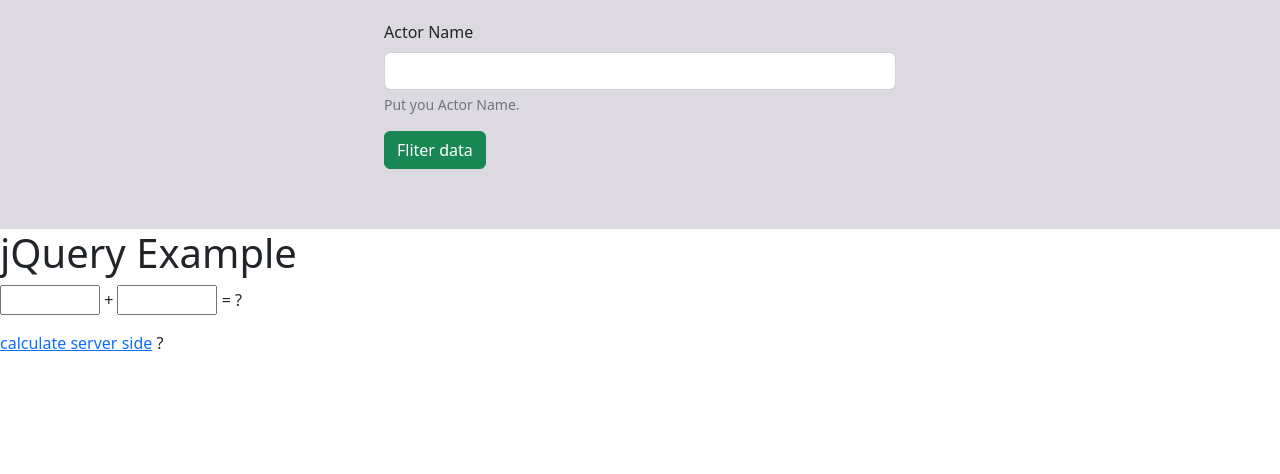
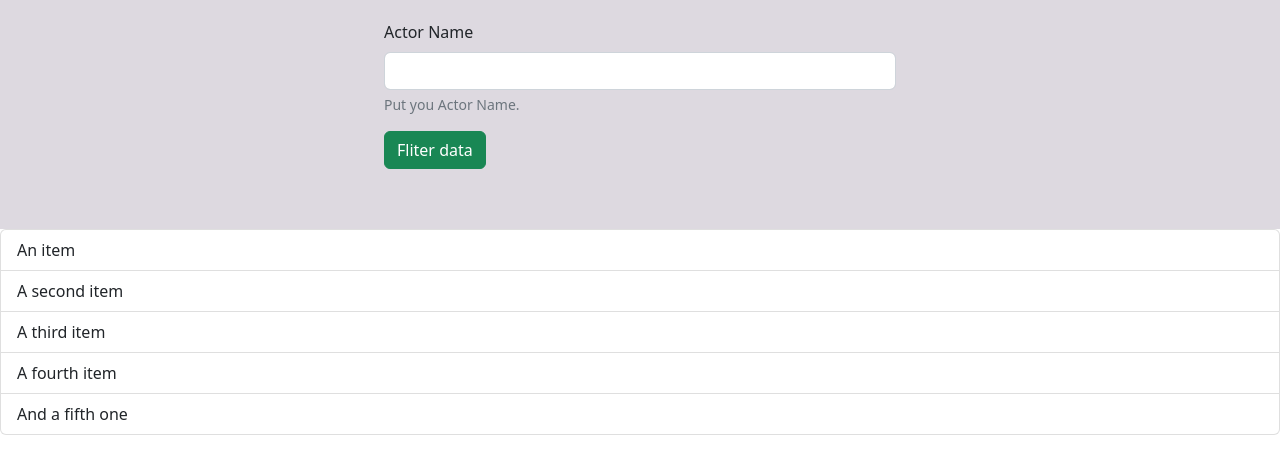
Before and after one commit to developython14/flask-chat-app, a Flask app: page /filter_with_ajax in a window 1280 px wide. Shown: the top 474 px of the page. Run offline with Flask 2, Linux system fonts and the light colour scheme; some libraries are stand-ins or nearby versions.

Commit message:
adding the flask socket io to implement the chat systeme

```diff
--- a/app.py
+++ b/app.py
@@ -30,13 +30,6 @@ def add_numbers():
     b = request.args.get('b', 0,type=float)
     return jsonify(result=a + b)
 
-@app.route('/words')
-def turnwords():
-    a = request.args.get('a')
-    url_img = url_for('static', filename='images/algeriaflag.jpg')
-    print("bella bella")
-    print(url_img)
-    return jsonify(result=url_img)
 
 def messageReceived(methods=['GET', 'POST']):
     print('message was received!!!')
--- a/static/javascript/filter_ajax.js
+++ b/static/javascript/filter_ajax.js
@@ -15,20 +15,11 @@ $(function() {
 
 
 
-$(function() {
-  $('#fliterdata').bind('click', function() {
-    $.getJSON( '/words', {
-      a: $('input[name="mustapha"]').val(),
-    }, function(data) {
-      $(".newimg").attr("src", ".."+data.result);
-    });
-    return false;
-  });
-});
+
 
 var socket = io();
 socket.on('connect', function() {
-    $('#exampleInputEmail1').bind('click', function() {
+    $('#fliterdata').bind('click', function() {
     let user_name = $( 'input#exampleInputEmail1' ).val()
     socket.emit('messagebox', user_name);
     $( 'input#exampleInputEmail1' ).val( '3awed kteb' ).focus()
@@ -39,13 +30,14 @@ socket.on('connect', function() {
 
 
 socket.on( 'my response', function( msg ) {
-  console.log("raha twli response mustapha");
+  console.log("user connected suuceffly");
   console.log( msg );
 
 })
 
 
 socket.on( 'message draw', function( msg ) {
+  let frame = document.querySelector('.list-group');
+  frame.innerHTML = frame.innerHTML + 'mustapha you are bigger';
   console.log( msg );
-
 })
--- a/templates/filter_with_ajax.html
+++ b/templates/filter_with_ajax.html
@@ -20,14 +20,15 @@
 
     </div>
   </div>
+  <ul class="list-group">
+    <li class="list-group-item">An item</li>
+    <li class="list-group-item">A second item</li>
+    <li class="list-group-item">A third item</li>
+    <li class="list-group-item">A fourth item</li>
+    <li class="list-group-item">And a fifth one</li>
+  </ul>
 
 
-  <h1>jQuery Example</h1>
-  <p><input type=text size=5 name=a> +
-     <input type=text size=5 name=b> =
-     <span id=result>?</span>
-  <p><a href=# id=calculate>calculate server side</a>
-    <span id=free>?</span>
     <script src="//ajax.googleapis.com/ajax/libs/jquery/1.9.1/jquery.min.js"></script>
     <script src="https://cdnjs.cloudflare.com/ajax/libs/socket.io/4.0.1/socket.io.js" integrity="sha512-q/dWJ3kcmjBLU4Qc47E4A9kTB4m3wuTY7vkFJDTZKjTs8jhyGQnaUrxa0Ytd0ssMZhbNua9hE+E7Qv1j+DyZwA==" crossorigin="anonymous"></script>
     <script src="{{url_for('static', filename='javascript/filter_ajax.js')}}"></script>
```
